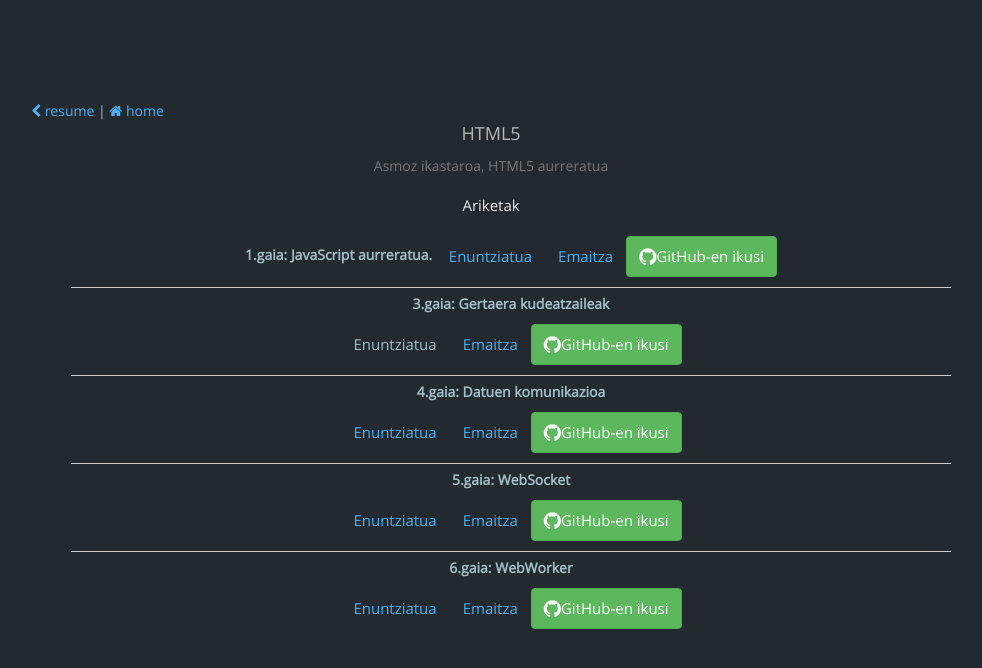
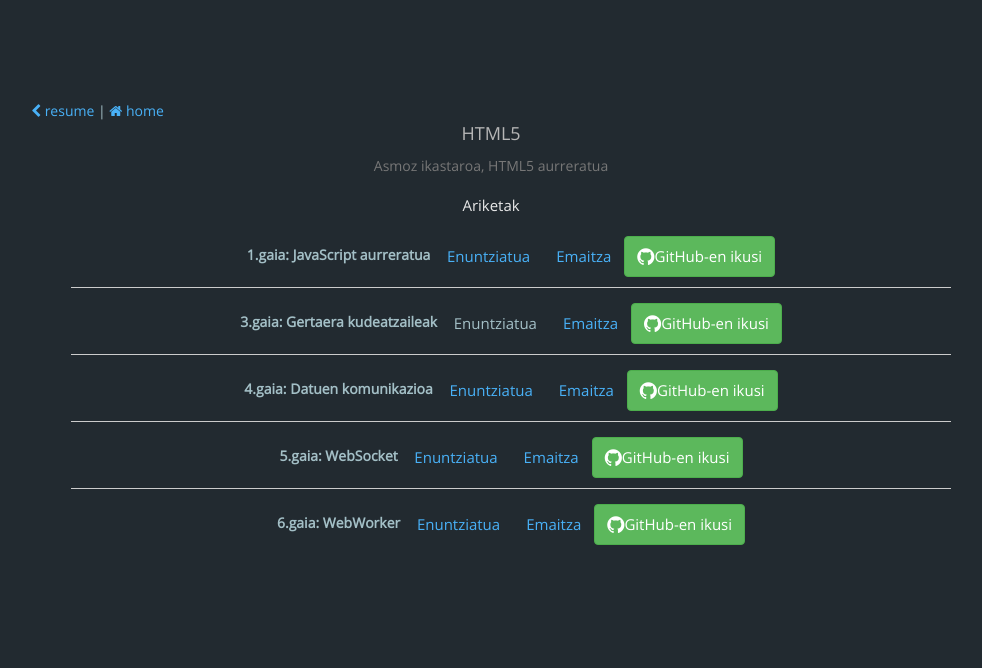
Before and after one commit to Bingentzio/bingentzio.github.io, a Jekyll site: the page built from projects.html, in a window 1280 px wide. Shown: the top 668 px of the page, without its empty margins (149-1131 px from the left). Built offline with Jekyll 4.4.1, drawn with Linux system fonts in a browser that asks for light colours; nearby versions of some CDN libraries; comment, search, counter and statistics services are not loaded.

Commit message:
6.gaiko ariketa eginda

```diff
--- a/projects.html
+++ b/projects.html
@@ -11,11 +11,11 @@ layout: projects
     <p class="text-muted">Asmoz ikastaroa, HTML5 aurreratua</p>
     <h4>Ariketak</h4>
     <ul id="gaia">
-      <li id="gaia"><ul id="menu"><li><b>1.gaia: JavaScript aurreratua. </b></li><li class="btn"><a href="/proiektuak/HTML5_aurreratua_ariketak/1.gaia/1_gaia_ariketa_praktikoa.pdf" target="_blank">Enuntziatua</a></li><li class="btn"><a href="/proiektuak/HTML5_aurreratua_ariketak/1.gaia/jokoa.html" target="_blank">Emaitza</a></li><li><a href="https://github.com/Bingentzio/HTML5_aurreratua_ariketak/tree/master/1.gaia" target="_blank" class="btn btn-success"><i class="fa fa-github fa-lg"></i>GitHub-en ikusi</a></li></ul></li>
-      <li id="gaia"><b>3.gaia: Gertaera kudeatzaileak </b><ul id="menu"><li class="btn">Enuntziatua</li><li class="btn"><a href="/proiektuak/HTML5_aurreratua_ariketak/3.gaia/index.html" target="_blank">Emaitza</a></li><li><a href="https://github.com/Bingentzio/HTML5_aurreratua_ariketak/tree/master/3.gaia" target="_blank" class="btn btn-success"><i class="fa fa-github fa-lg"></i>GitHub-en ikusi</a></li></ul></li>
-      <li id="gaia"><b>4.gaia: Datuen komunikazioa</b><ul id="menu"><li class="btn"><a href="/proiektuak/HTML5_aurreratua_ariketak/4.gaia/4_json_ajax_ariketa_praktikoa.pdf" target="_blank">Enuntziatua</a></li><li class="btn"><a href="/proiektuak/HTML5_aurreratua_ariketak/4.gaia/eguraldia.html" target="_blank">Emaitza</a></li><li><a href="https://github.com/Bingentzio/HTML5_aurreratua_ariketak/tree/master/4.gaia" target="_blank" class="btn btn-success"><i class="fa fa-github fa-lg"></i>GitHub-en ikusi</a></li></ul></li>
-      <li id="gaia"><b>5.gaia: WebSocket</b><ul id="menu"><li class="btn"><a href="/proiektuak/HTML5_aurreratua_ariketak/5.gaia/5_websocketak_ariketa_praktikoa.pdf" target="_blank">Enuntziatua</a></li><li class="btn"><a href="/proiektuak/HTML5_aurreratua_ariketak/5.gaia/websocketchat/frontend.html" target="_blank">Emaitza</a></li><li><a href="https://github.com/Bingentzio/HTML5_aurreratua_ariketak/tree/master/5.gaia" target="_blank" class="btn btn-success"><i class="fa fa-github fa-lg"></i>GitHub-en ikusi</a></li></ul></li>
-      <li id="gaia"><b>6.gaia: WebWorker</b><ul id="menu"><li class="btn"><a href="/proiektuak/HTML5_aurreratua_ariketak/6.gaia/6_webworker_ariketa_praktikoa.pdf" target="_blank">Enuntziatua</a></li><li class="btn"><a href="/proiektuak/HTML5_aurreratua_ariketak/6.gaia/ww.html" target="_blank">Emaitza</a></li><li><a href="https://github.com/Bingentzio/HTML5_aurreratua_ariketak/tree/master/6.gaia" target="_blank" class="btn btn-success"><i class="fa fa-github fa-lg"></i>GitHub-en ikusi</a></li></ul></li>
+      <li id="gaia"><ul id="menu"><li><b>1.gaia: JavaScript aurreratua </b></li><li class="btn"><a href="/proiektuak/HTML5_aurreratua_ariketak/1.gaia/1_gaia_ariketa_praktikoa.pdf" target="_blank">Enuntziatua</a></li><li class="btn"><a href="/proiektuak/HTML5_aurreratua_ariketak/1.gaia/jokoa.html" target="_blank">Emaitza</a></li><li><a href="https://github.com/Bingentzio/HTML5_aurreratua_ariketak/tree/master/1.gaia" target="_blank" class="btn btn-success"><i class="fa fa-github fa-lg"></i>GitHub-en ikusi</a></li></ul></li>
+      <li id="gaia"><ul id="menu"><li><b>3.gaia: Gertaera kudeatzaileak </b></li><li class="btn">Enuntziatua</li><li class="btn"><a href="/proiektuak/HTML5_aurreratua_ariketak/3.gaia/index.html" target="_blank">Emaitza</a></li><li><a href="https://github.com/Bingentzio/HTML5_aurreratua_ariketak/tree/master/3.gaia" target="_blank" class="btn btn-success"><i class="fa fa-github fa-lg"></i>GitHub-en ikusi</a></li></ul></li>
+      <li id="gaia"><ul id="menu"><li><b>4.gaia: Datuen komunikazioa </b></li><li class="btn"><a href="/proiektuak/HTML5_aurreratua_ariketak/4.gaia/4_json_ajax_ariketa_praktikoa.pdf" target="_blank">Enuntziatua</a></li><li class="btn"><a href="/proiektuak/HTML5_aurreratua_ariketak/4.gaia/eguraldia.html" target="_blank">Emaitza</a></li><li><a href="https://github.com/Bingentzio/HTML5_aurreratua_ariketak/tree/master/4.gaia" target="_blank" class="btn btn-success"><i class="fa fa-github fa-lg"></i>GitHub-en ikusi</a></li></ul></li>
+      <li id="gaia"><ul id="menu"><li><b>5.gaia: WebSocket </b></li><li class="btn"><a href="/proiektuak/HTML5_aurreratua_ariketak/5.gaia/5_websocketak_ariketa_praktikoa.pdf" target="_blank">Enuntziatua</a></li><li class="btn"><a href="/proiektuak/HTML5_aurreratua_ariketak/5.gaia/websocketchat/frontend.html" target="_blank">Emaitza</a></li><li><a href="https://github.com/Bingentzio/HTML5_aurreratua_ariketak/tree/master/5.gaia" target="_blank" class="btn btn-success"><i class="fa fa-github fa-lg"></i>GitHub-en ikusi</a></li></ul></li>
+      <li id="gaia"><ul id="menu"><li><b>6.gaia: WebWorker </b><li><li class="btn"><a href="/proiektuak/HTML5_aurreratua_ariketak/6.gaia/6_webworker_ariketa_praktikoa.pdf" target="_blank">Enuntziatua</a></li><li class="btn"><a href="/proiektuak/HTML5_aurreratua_ariketak/6.gaia/ww.html" target="_blank">Emaitza</a></li><li><a href="https://github.com/Bingentzio/HTML5_aurreratua_ariketak/tree/master/6.gaia" target="_blank" class="btn btn-success"><i class="fa fa-github fa-lg"></i>GitHub-en ikusi</a></li></ul></li>
     </ul>
 </div>
 <div class="text-center">
```
